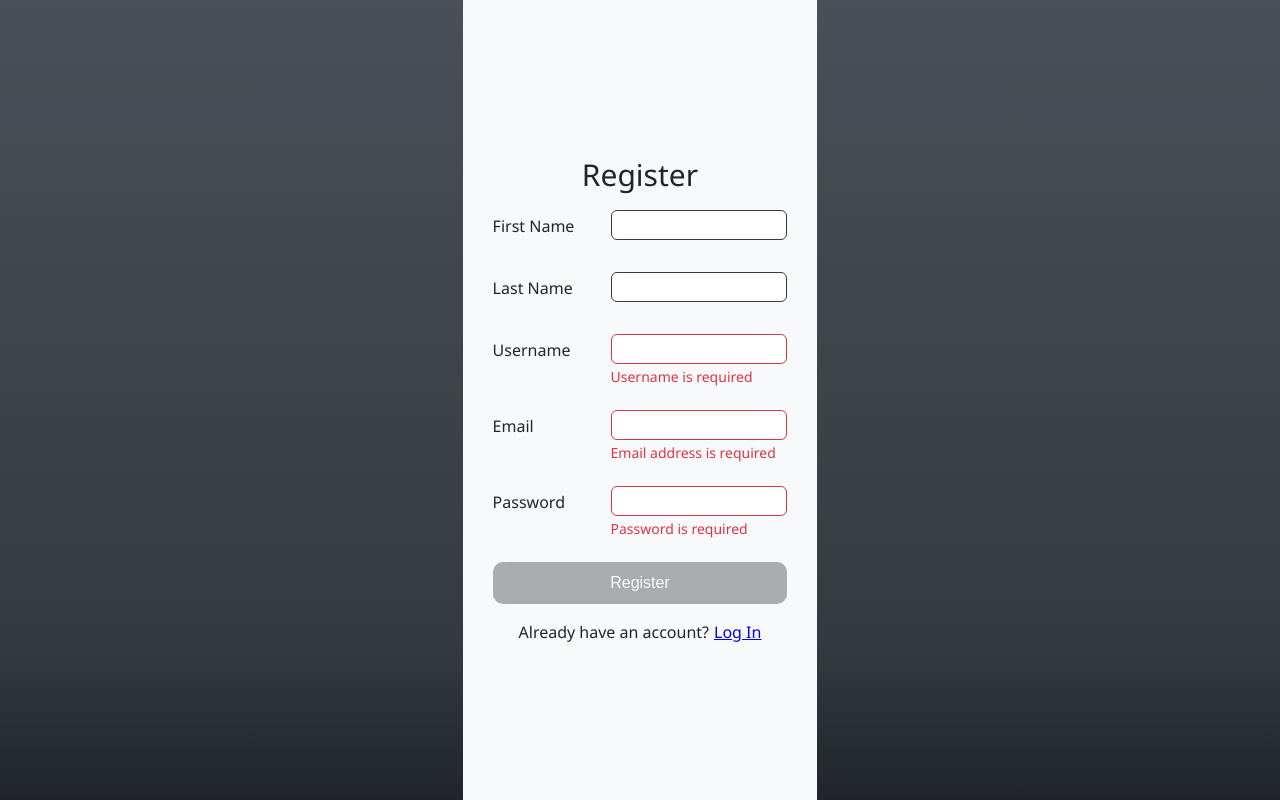
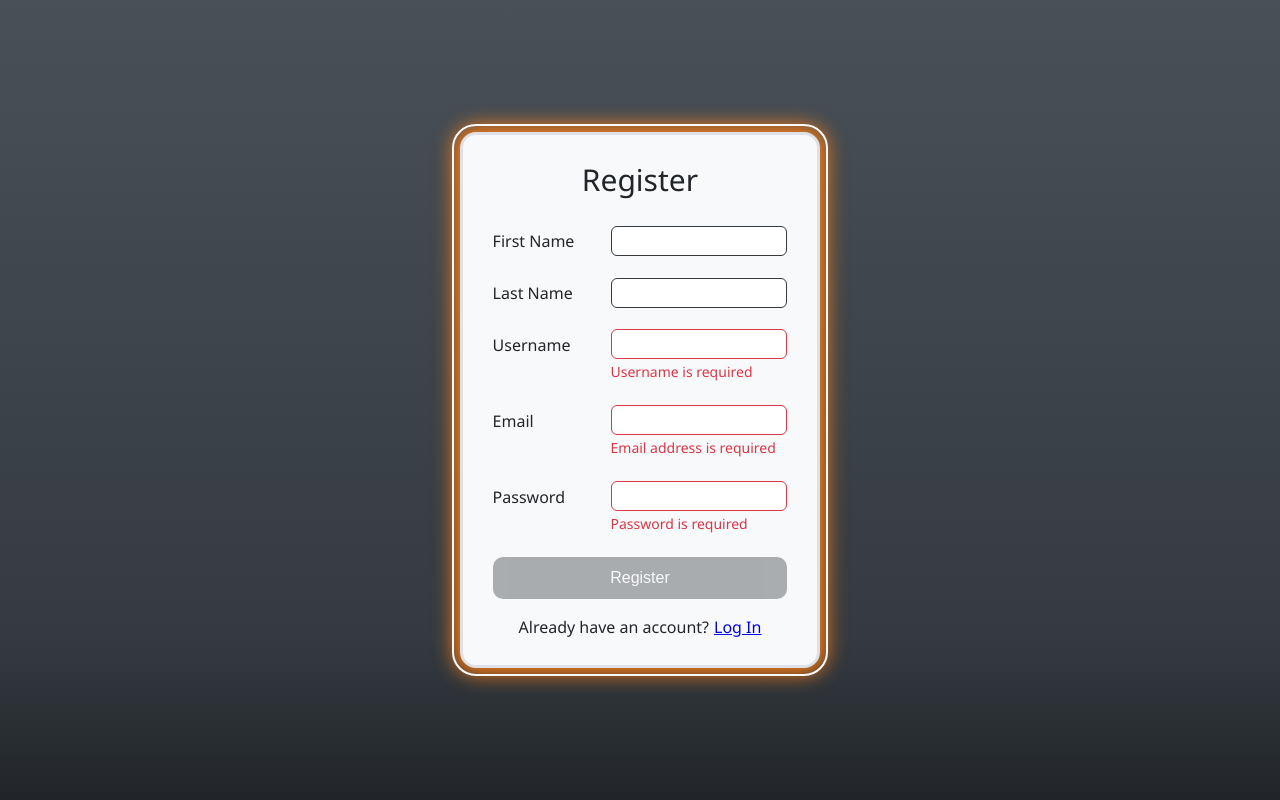
Before and after one commit to waylonturbes/what-to-do-planner, a React (Create React App) app in the folder client/: page /auth/register in a window 1280 px wide. Built offline with nearby package versions, Linux system fonts and the light colour scheme.

Commit message:
Changed breakpoints

```diff
--- a/client/src/components/forms/RegisterForm/RegisterForm.jsx
+++ b/client/src/components/forms/RegisterForm/RegisterForm.jsx
@@ -94,7 +94,6 @@ function RegisterForm() {
               value={formValues.first_name}
               onChange={handleChange}
             />
-            <div className={authFormStyles.subtitle}></div>
           </div>
         </div>
       </div>
@@ -116,7 +115,6 @@ function RegisterForm() {
               value={formValues.last_name}
               onChange={handleChange}
             />
-            <div className={authFormStyles.subtitle}></div>
           </div>
         </div>
       </div>
--- a/client/src/components/forms/authForm.module.css
+++ b/client/src/components/forms/authForm.module.css
@@ -5,7 +5,7 @@
   justify-content: space-evenly;
 }
 .formTitle {
-  padding-bottom: 1rem;
+  padding-bottom: 2rem;
 }
 .formItem {
   padding: 1rem 0;
@@ -81,109 +81,3 @@
 .disabledButton {
   opacity: 40%;
 }
-@media (max-width: 312px) {
-
-}
-@media (min-width: 1024px) {
-
-}
-/* NON-RESPONSIVE STYLING */
-
-/* .form {
-  display: flex;
-  flex-direction: column;
-  align-items: center;
-  justify-content: space-evenly;
-}
-.formTitle {
-  padding: 1rem 0;
-}
-.formItem {
-  padding: 1rem 0;
-  width: 100%;
-}
-.inputContainer {
-  display: flex;
-  flex-flow: row nowrap;
-  justify-content: space-between;
-  align-items: center;
-}
-.label {
-  padding: 0.8rem 0;
-  align-self: flex-start;
-}
-.inputAndSubtitle {
-  display: flex;
-  flex-direction: column;
-}
-.input {
-  height: 3rem;
-  width: 28rem;
-  background-color: var(--white);
-  border: 0.1rem solid var(--gray-800);
-  outline: none;
-  border-radius: 0.6rem;
-  transition: 0.4s all;
-}
-.smallInput {
-  max-width: 18rem;
-}
-.input:focus {
-  box-shadow: 0px 0px 5px 0px var(--gray-800);
-}
-.validInput {
-  border: 0.1rem solid var(--success);
-}
-.validInput:focus {
-  box-shadow: 0px 0px 5px 0px var(--success);
-}
-.invalidInput {
-  border: 0.1rem solid var(--danger);
-}
-.invalidInput:focus {
-  box-shadow: 0px 0px 5px 0px var(--danger);
-}
-.subtitle {
-  padding: 0.6rem 0;
-  font-size: 1.4rem;
-  color: var(--gray-800);
-}
-.validSubtitle {
-  color: var(--success);
-}
-.invalidSubtitle {
-  color: var(--danger);
-}
-.button {
-  text-align: center;
-  padding: 1.2rem;
-  border: none;
-  width: 100%;
-  background: var(--gray-800);
-  color: var(--light);
-  border-radius: 1rem;
-  transition: 0.4s all;
-}
-.button:hover {
-  cursor: pointer;
-  box-shadow: 0px 0px 7px 0px var(--gray-800);
-}
-.enabledButton {
-  background: var(--success);
-}
-.disabledButton {
-  opacity: 40%;
-}
-@media (max-width: 538px) {
-  .form {
-    width: 100%;
-    display: flex;
-    flex-direction: column;
-    align-items: center;
-    justify-content: space-evenly;
-  }
-  .input {
-    height: 3rem;
-    width: 22rem;
-  }
-} */
--- a/client/src/components/pages/AuthPage/authPage.module.css
+++ b/client/src/components/pages/AuthPage/authPage.module.css
@@ -35,61 +35,17 @@
     text-align: center;
   }
 }
-@media (min-width: 1024px) {
+@media (min-width: 768px) {
   .page {
     justify-content: center;
     align-items: center;
   }
+  .container {
+    border: 0.3rem solid var(--gray-300);
+    border-radius: 1.6rem;
+    outline: 0.2rem solid var(--gray-100);
+    outline-offset: 0.6rem;
+    box-shadow: 0px 0px 2rem 0.6rem var(--orange);
+    flex: none;
+  }
 }
-/* NON-RESPONSIVE STYLING */
-
-/* .page {
-  flex: auto;
-  display: flex;
-  flex-direction: column;
-  justify-content: center;
-  align-items: center;
-}
-.container {
-  border-radius: 1.6rem;
-  border: 0.3rem solid var(--gray-300);
-  background-color: var(--gray-100);
-  min-width: 40rem;
-  outline-offset: 0.6rem;
-  padding: 3rem;
-  outline: 0.2rem solid var(--gray-100);
-  box-shadow: 0px 0px 2rem 0.6rem var(--orange);
-  display: flex;
-  flex-direction: column;
-}
-.navLink {
-  padding-left: 1rem;
-}
-.route {
-  display: flex;
-  padding: 1rem 0;
-  justify-content: center;
-}
-@media (max-width: 538px) {
-  .page {
-    flex: auto;
-    display: flex;
-    flex-direction: column;
-    justify-content: center;
-    align-items: center;
-  }
-  .container {
-    border-radius: 0rem;
-    width: auto;
-    border: none;
-    background-color: var(--gray-100);
-    padding: 3rem;
-    outline: none;
-    flex: auto;
-    box-shadow: none;
-    display: flex;
-    flex-direction: column;
-    justify-content: center;
-    align-items: center;
-  }
-} */
```
